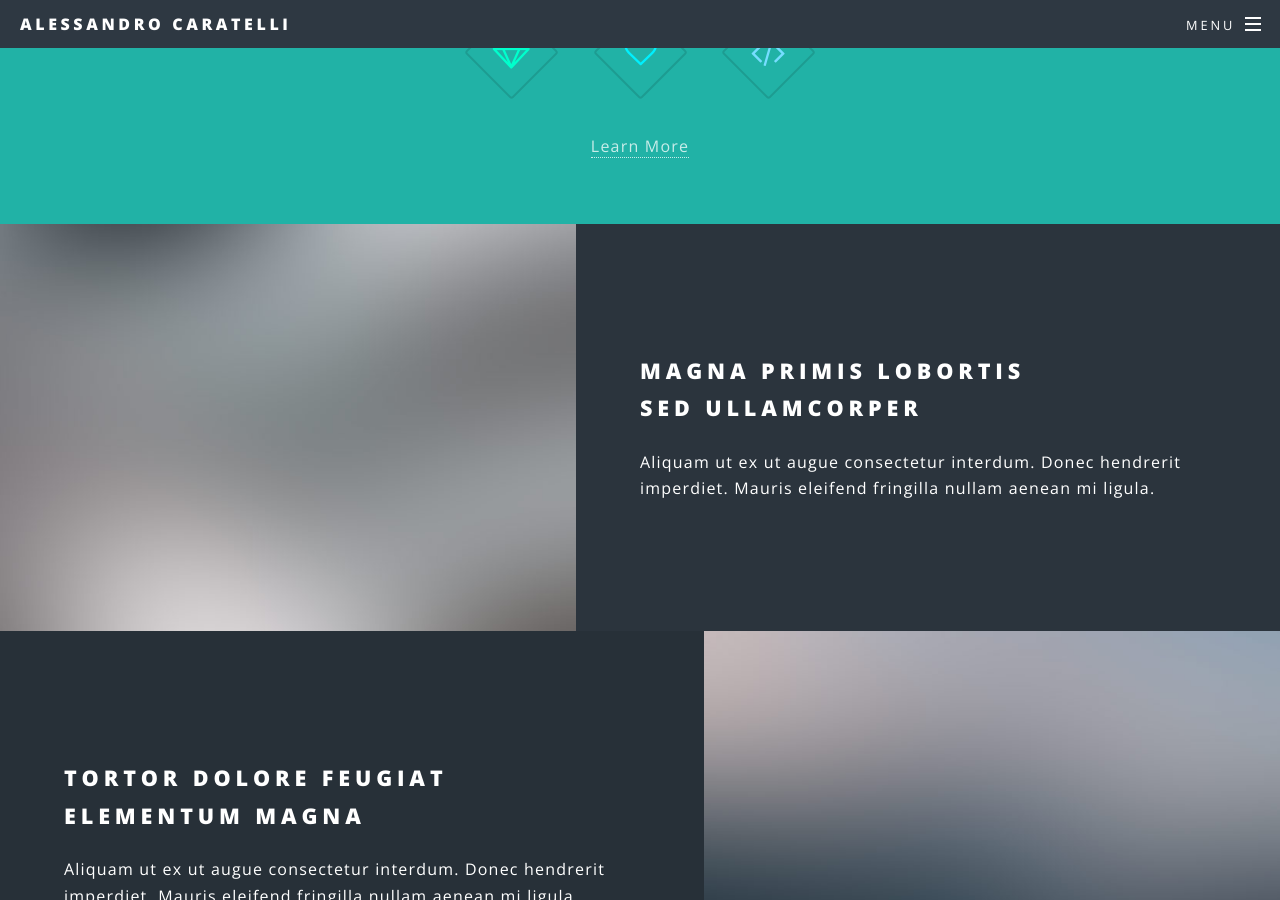
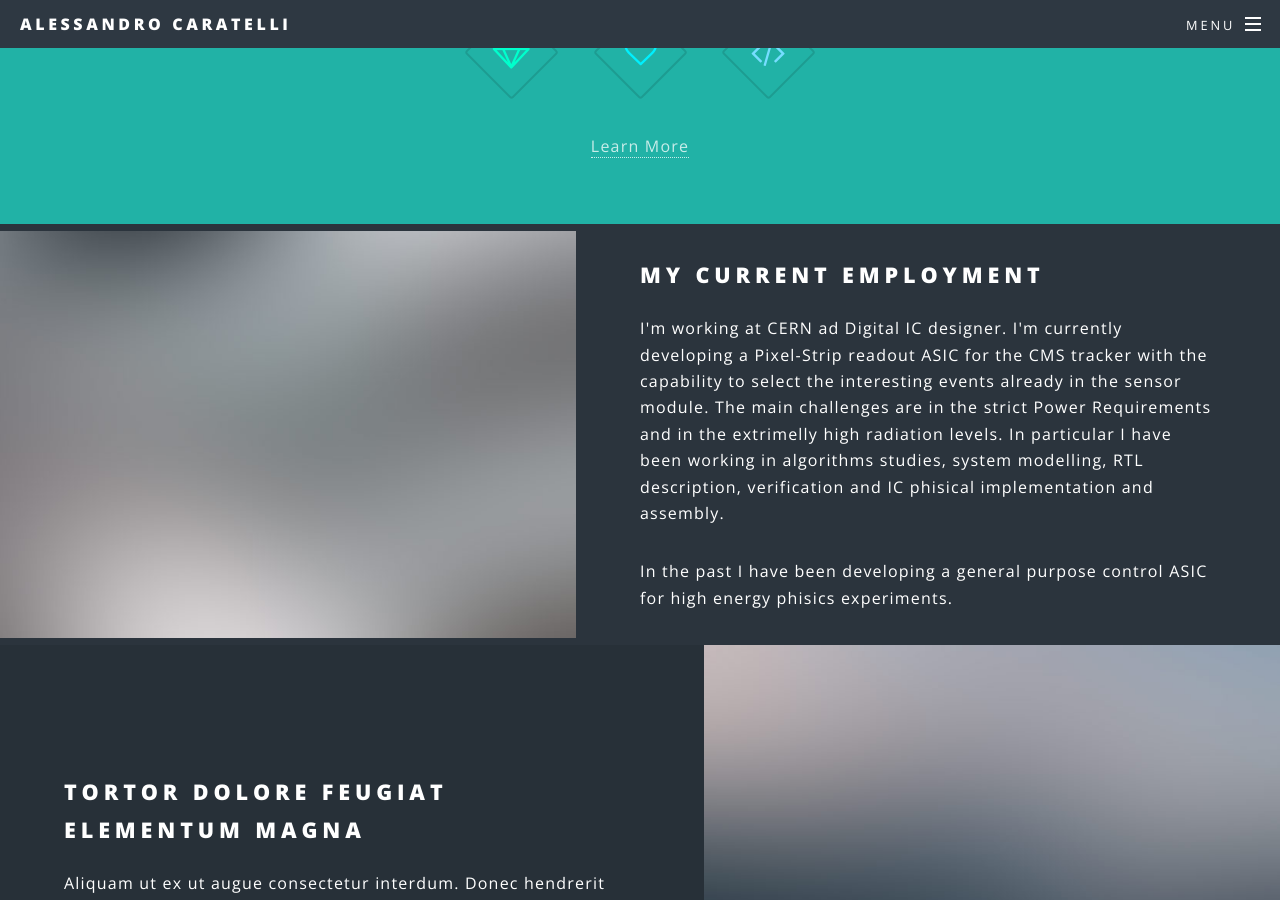
Before and after one commit to acaratel/acaratel.github.io, a Jekyll site: the page built from index.html, in a window 1280 px wide and 900 px high, scrolled down 1224 px. Built offline with Jekyll 4.4.1, drawn with Linux system fonts in a browser that asks for light colours; some of the changed text lies outside the part shown.

Commit message:
current employment

```diff
--- a/_config.yml
+++ b/_config.yml
@@ -5,7 +5,8 @@
 title: Alessandro Caratelli
 description: |
   PhD student in Microelectronics
-  Digital Integrated Circuits design and Verification
+description2: |
+  Digital Integrated Circuits Design and Verification
 owner: Alessandro Caratelli # or company name
 first_published: 2018 # if migrating another site, the year of your first publish
 email: caratelli.a@gmail.com
--- a/index.html
+++ b/index.html
@@ -6,9 +6,12 @@ layout: landing
 						<div class="inner">
 							<h2>{{ site.title }}</h2>
 							<p>{{ site.description | markdownify }}</p>
+							<p>{{ site.description2 | markdownify }}</p>
+							<!--
 							<ul class="actions">
 								<li><a href="#" class="button special">Activate</a></li>
 							</ul>
+							-->
 						</div>
 						<a href="#one" class="more scrolly">Learn More</a>
 					</section>
@@ -28,16 +31,17 @@ layout: landing
 								<li><span class="icon fa-code major style3"><span class="label">Dolor</span></span></li>
 							</ul>
 						</div>
-						<a href="#one" class="more scrolly">Learn More</a>
+						<a href="#two" class="more scrolly">Learn More</a>
 					</section>
 
 				<!-- Two -->
 					<section id="two" class="wrapper alt style2">
 						<section class="spotlight">
 							<div class="image"><img src="images/pic01.jpg" alt="" /></div><div class="content">
-								<h2>Magna primis lobortis<br />
-								sed ullamcorper</h2>
-								<p>Aliquam ut ex ut augue consectetur interdum. Donec hendrerit imperdiet. Mauris eleifend fringilla nullam aenean mi ligula.</p>
+								<h2>My current employment<br />
+								</h2>
+								<p>I'm working at CERN ad Digital IC designer. I'm currently developing a Pixel-Strip readout ASIC for the CMS tracker with the capability to select the interesting events already in the sensor module. The main challenges are in the strict Power Requirements and in the extrimelly high radiation levels. In particular I have been working in algorithms studies, system modelling, RTL description, verification and IC phisical implementation and assembly.  </p>
+								<p>In the past I have been developing a general purpose control ASIC for high energy phisics experiments.</p>
 							</div>
 						</section>
 						<section class="spotlight">
@@ -54,7 +58,7 @@ layout: landing
 								<p>Aliquam ut ex ut augue consectetur interdum. Donec hendrerit imperdiet. Mauris eleifend fringilla nullam aenean mi ligula.</p>
 							</div>
 						</section>
-						<a href="#one" class="more scrolly">Learn More</a>
+						<a href="#three" class="more scrolly">Learn More</a>
 					</section>
 
 				<!-- Three -->
```
